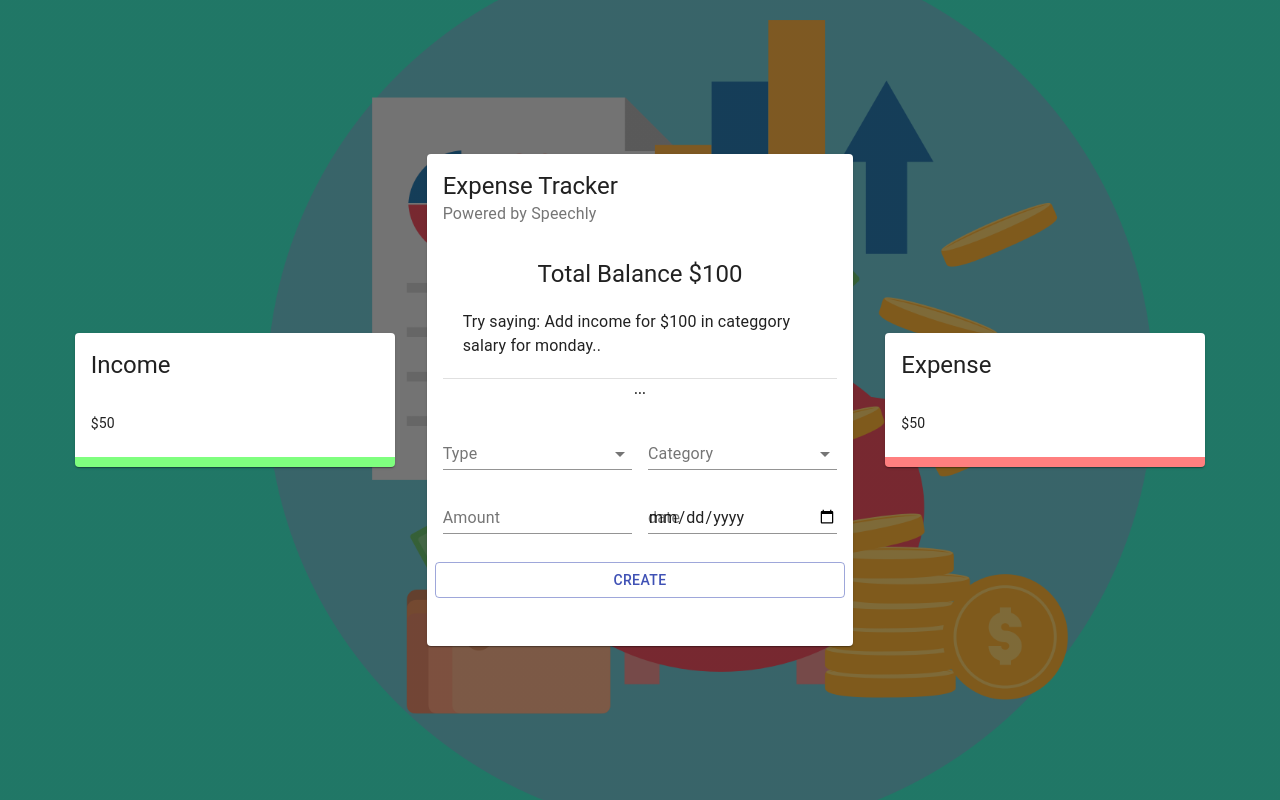
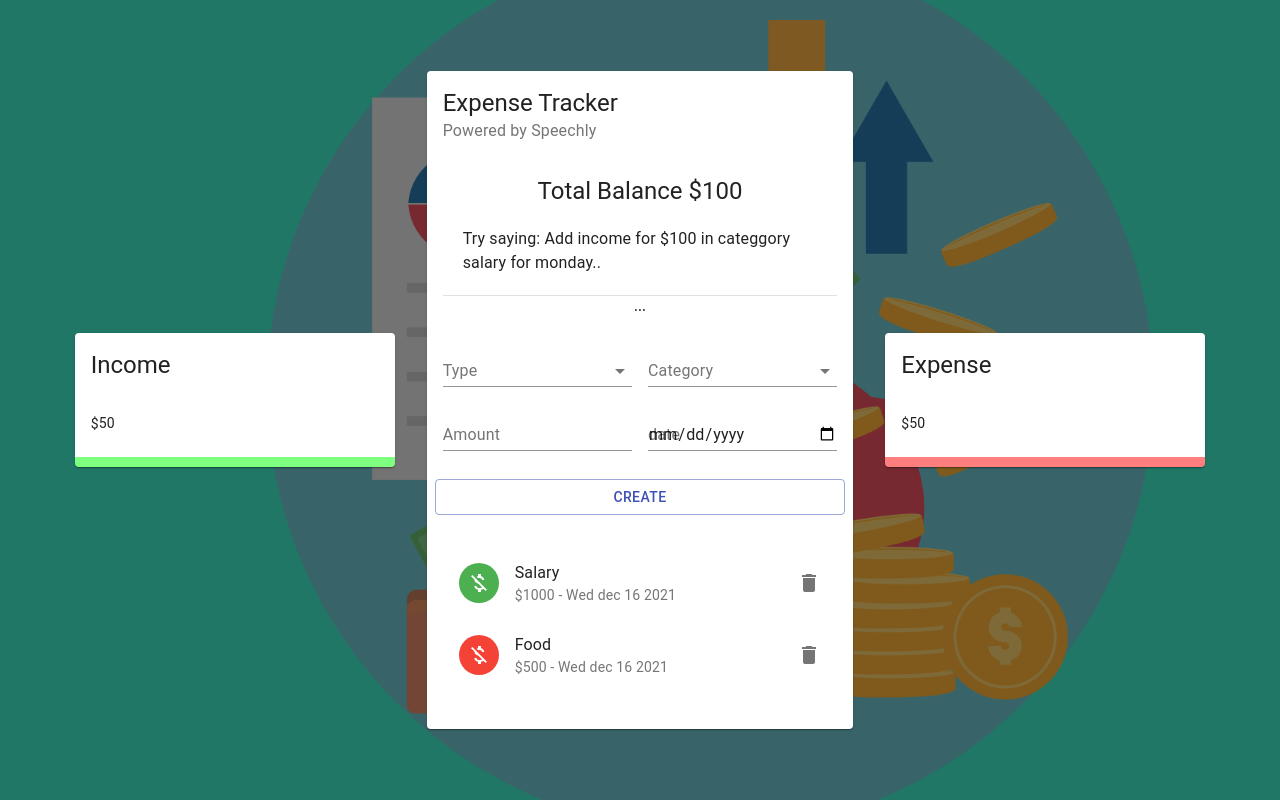
Before and after one commit to thapaRoyal/expense_tracker, a React (Create React App) app: page / in a window 1280 px wide. Built offline with nearby package versions, Linux system fonts and the light colour scheme.

Commit message:
List component

```diff
--- a/src/components/main/List/List.jsx
+++ b/src/components/main/List/List.jsx
@@ -9,13 +9,72 @@
   Avatar,
   Slide,
 } from '@material-ui/core';
-import { Delete, MOneyOff } from '@material-ui/icons';
+import { Delete, MoneyOff } from '@material-ui/icons';
 
 import useStyles from './styles';
 
 const List = () => {
   const classes = useStyles();
-  return <div></div>;
+  const transactions = [
+    {
+      id: 1,
+      type: 'Income',
+      category: 'Salary',
+      amount: '1000',
+      date: 'Wed dec 16 2021',
+    },
+    {
+      id: 2,
+      type: 'Expense',
+      category: 'Food',
+      amount: '500',
+      date: 'Wed dec 16 2021',
+    },
+    {
+      id: 3,
+      type: 'Income',
+      category: 'Pets',
+      amount: '1000',
+      date: 'Wed dec 16 2021',
+    },
+  ];
+
+  return (
+    <MUIList dense={false} className={classes.list}>
+      {transactions.map((transaction) => (
+        <Slide
+          direction="down"
+          in
+          mountOnEnter
+          unmountOnExit
+          key={transaction.id}
+        >
+          <ListItem>
+            <ListItemAvatar>
+              <Avatar
+                className={
+                  transaction.type === 'Income'
+                    ? classes.avatarIncome
+                    : classes.avatarExpense
+                }
+              >
+                <MoneyOff />
+              </Avatar>
+            </ListItemAvatar>
+            <ListItemText
+              primary={transaction.category}
+              secondary={`$${transaction.amount} - ${transaction.date}`}
+            />
+            <ListItemSecondaryAction>
+              <IconButton edge="end" aria-label="delete" onClick="">
+                <Delete />
+              </IconButton>
+            </ListItemSecondaryAction>
+          </ListItem>
+        </Slide>
+      ))}
+    </MUIList>
+  );
 };
 
 export default List;
--- a/src/components/main/Main.jsx
+++ b/src/components/main/Main.jsx
@@ -9,6 +9,7 @@
 } from '@material-ui/core';
 import useStyles from './styles';
 import Form from './Form/Form';
+import List from './List/List';
 
 const Main = () => {
   const classes = useStyles();
@@ -32,7 +33,7 @@
       <CardContent className={classes.cardContent}>
         <Grid container spacing={2}>
           <Grid item xs={12}>
-            {/* LIST */}
+            <List />
           </Grid>
         </Grid>
       </CardContent>
```
